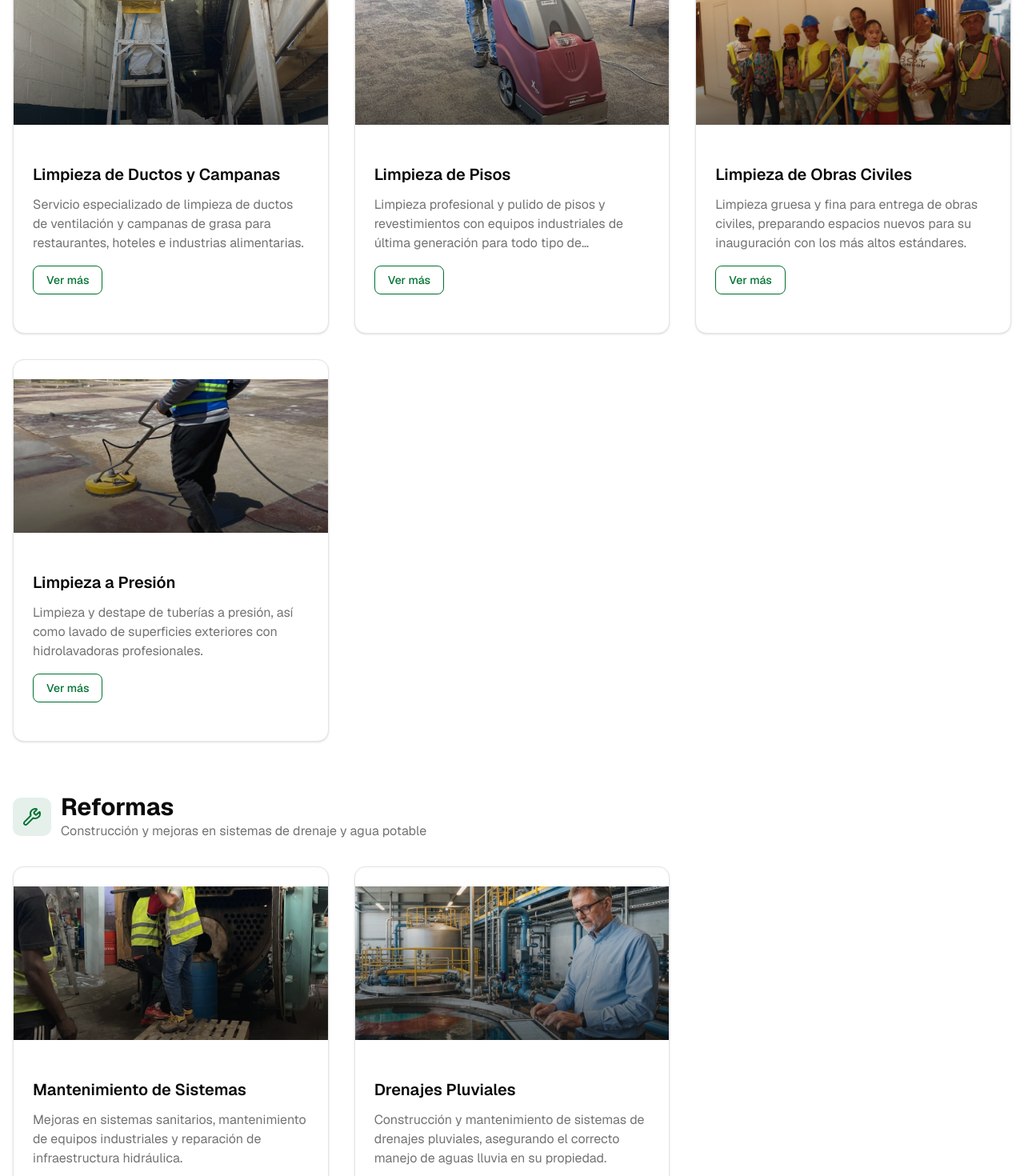
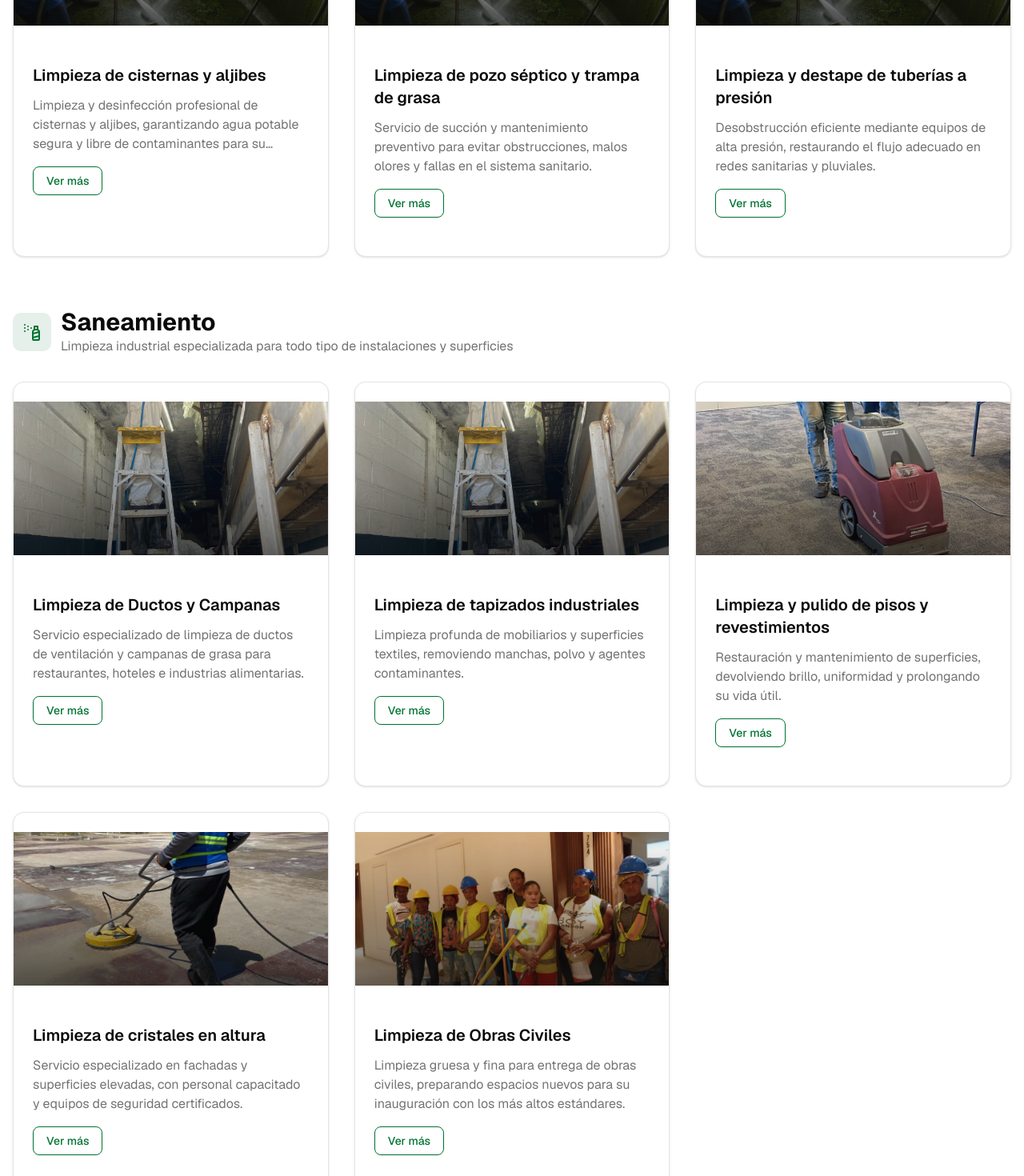
Before and after one commit to Elihan303/zona-limpia, a Next.js app: page /servicios in a window 1280 px wide. Shown: the part 1640-3110 px from the top of the page at 80% size. Built offline with nearby package versions, Linux system fonts and the light colour scheme.

Commit message:
feat: add more services

```diff
--- a/components/ServicesList/index.tsx
+++ b/components/ServicesList/index.tsx
@@ -1,94 +1,5 @@
 import { ServiceItem } from "@/components/ServiceItem";
-import { Droplets, SprayCan, Wrench } from "lucide-react";
-
-const categories = [
-  {
-    id: "agua",
-    title: "Agua",
-    icon: Droplets,
-    description:
-      "Servicios profesionales de perforación, tratamiento y mantenimiento de sistemas de agua",
-  },
-  {
-    id: "saneamiento",
-    title: "Saneamiento",
-    icon: SprayCan,
-    description:
-      "Limpieza industrial especializada para todo tipo de instalaciones y superficies",
-  },
-  {
-    id: "reformas",
-    title: "Reformas",
-    icon: Wrench,
-    description: "Construcción y mejoras en sistemas de drenaje y agua potable",
-  },
-];
-
-const services = [
-  {
-    title: "Perforación de Pozos",
-    description:
-      "Servicio profesional de perforación de pozos de agua y filtrantes, con equipos especializados para garantizar el acceso a agua subterránea de calidad.",
-    image: "/assets/well-drilling-truck.jpg",
-    category: "Agua",
-  },
-  {
-    title: "Tratamiento de Agua",
-    description:
-      "Venta e instalación de equipos de tratamiento de agua, incluyendo sistemas de filtración, purificación y potabilización para uso residencial e industrial.",
-    image: "/assets/water-treatment-system.jpg",
-    category: "Agua",
-  },
-  {
-    title: "Limpieza de Cisternas",
-    description:
-      "Limpieza y desinfección profesional de cisternas y aljibes, garantizando agua potable segura y libre de contaminantes para su consumo.",
-    image: "/assets/water-tank-cleaning-service.jpg",
-    category: "Agua",
-  },
-  {
-    title: "Limpieza de Ductos y Campanas",
-    description:
-      "Servicio especializado de limpieza de ductos de ventilación y campanas de grasa para restaurantes, hoteles e industrias alimentarias.",
-    image: "/assets/duct-cleaning-work.jpg",
-    category: "Saneamiento",
-  },
-  {
-    title: "Limpieza de Pisos",
-    description:
-      "Limpieza profesional y pulido de pisos y revestimientos con equipos industriales de última generación para todo tipo de superficies.",
-    image: "/assets/floor-cleaning-machine.jpg",
-    category: "Saneamiento",
-  },
-  {
-    title: "Limpieza de Obras Civiles",
-    description:
-      "Limpieza gruesa y fina para entrega de obras civiles, preparando espacios nuevos para su inauguración con los más altos estándares.",
-    image: "/assets/cleaning-crew-team.jpg",
-    category: "Saneamiento",
-  },
-  {
-    title: "Limpieza a Presión",
-    description:
-      "Limpieza y destape de tuberías a presión, así como lavado de superficies exteriores con hidrolavadoras profesionales.",
-    image: "/assets/pressure-washing-floor.jpg",
-    category: "Saneamiento",
-  },
-  {
-    title: "Mantenimiento de Sistemas",
-    description:
-      "Mejoras en sistemas sanitarios, mantenimiento de equipos industriales y reparación de infraestructura hidráulica.",
-    image: "/assets/boiler-maintenance.jpg",
-    category: "Reformas",
-  },
-  {
-    title: "Drenajes Pluviales",
-    description:
-      "Construcción y mantenimiento de sistemas de drenajes pluviales, asegurando el correcto manejo de aguas lluvia en su propiedad.",
-    image: "/assets/water-treatment-facility-professional.jpg",
-    category: "Reformas",
-  },
-];
+import { categories, services } from "./items";
 
 export function ServicesList() {
   return (
@@ -96,7 +7,7 @@ export function ServicesList() {
       <div className="container mx-auto px-4">
         {categories.map((category) => {
           const categoryServices = services.filter(
-            (s) => s.category === category.title,
+            (s) => s.category === category.id,
           );
           return (
             <div key={category.id} className="mb-16 last:mb-0">
--- /dev/null
+++ b/components/ServicesList/items.ts
@@ -0,0 +1,135 @@
+import { CategoriesServices } from "@/constants/services";
+import { Droplets, SprayCan, Wrench } from "lucide-react";
+
+export const categories = [
+  {
+    id: CategoriesServices.water,
+    title: "Agua",
+    icon: Droplets,
+    description:
+      "Servicios profesionales de perforación, tratamiento y mantenimiento de sistemas de agua",
+  },
+  {
+    id: CategoriesServices.sanitation,
+    title: "Saneamiento",
+    icon: SprayCan,
+    description:
+      "Limpieza industrial especializada para todo tipo de instalaciones y superficies",
+  },
+  {
+    id: CategoriesServices.reforms,
+    title: "Reformas",
+    icon: Wrench,
+    description: "Construcción y mejoras en sistemas de drenaje y agua potable",
+  },
+];
+
+const WaterServices = [
+  {
+    title: "Perforación de Pozos",
+    description:
+      "Servicio profesional de perforación de pozos de agua y filtrantes, con equipos especializados para garantizar el acceso a agua subterránea de calidad.",
+    image: "/assets/well-drilling-truck.jpg",
+    category: CategoriesServices.water,
+  },
+  {
+    title: "Tratamiento de Agua",
+    description:
+      "Venta e instalación de equipos de tratamiento de agua, incluyendo sistemas de filtración, purificación y potabilización para uso residencial e industrial.",
+    image: "/assets/water-treatment-system.jpg",
+    category: CategoriesServices.water,
+  },
+  {
+    title: "Limpieza de Cisternas",
+    description:
+      "Limpieza y desinfección profesional de cisternas y aljibes, garantizando agua potable segura y libre de contaminantes para su consumo.",
+    image: "/assets/water-tank-cleaning-service.jpg",
+    category: CategoriesServices.water,
+  },
+  {
+    title: "Limpieza de cisternas y aljibes",
+    description:
+      "Limpieza y desinfección profesional de cisternas y aljibes, garantizando agua potable segura y libre de contaminantes para su consumo.",
+    image: "/assets/water-tank-cleaning-service.jpg",
+    category: CategoriesServices.water,
+  },
+  {
+    title: "Limpieza de pozo séptico y trampa de grasa",
+    description:
+      "Servicio de succión y mantenimiento preventivo para evitar obstrucciones, malos olores y fallas en el sistema sanitario.",
+    image: "/assets/water-tank-cleaning-service.jpg",
+    category: CategoriesServices.water,
+  },
+  {
+    title: "Limpieza y destape de tuberías a presión",
+    description:
+      "Desobstrucción eficiente mediante equipos de alta presión, restaurando el flujo adecuado en redes sanitarias y pluviales.",
+    image: "/assets/water-tank-cleaning-service.jpg",
+    category: CategoriesServices.water,
+  },
+];
+const SanitationServices = [
+  {
+    title: "Limpieza de Ductos y Campanas",
+    description:
+      "Servicio especializado de limpieza de ductos de ventilación y campanas de grasa para restaurantes, hoteles e industrias alimentarias.",
+    image: "/assets/duct-cleaning-work.jpg",
+    category: CategoriesServices.sanitation,
+  },
+  {
+    title: "Limpieza de tapizados industriales",
+    description:
+      "Limpieza profunda de mobiliarios y superficies textiles, removiendo manchas, polvo y agentes contaminantes.",
+    image: "/assets/duct-cleaning-work.jpg",
+    category: CategoriesServices.sanitation,
+  },
+  {
+    title: "Limpieza y pulido de pisos y revestimientos",
+    description:
+      "Restauración y mantenimiento de superficies, devolviendo brillo, uniformidad y prolongando su vida útil.",
+    image: "/assets/floor-cleaning-machine.jpg",
+    category: CategoriesServices.sanitation,
+  },
+  {
+    title: "Limpieza de cristales en altura",
+    description:
+      "Servicio especializado en fachadas y superficies elevadas, con personal capacitado y equipos de seguridad certificados.",
+    image: "/assets/pressure-washing-floor.jpg",
+    category: CategoriesServices.sanitation,
+  },
+  {
+    title: "Limpieza de Obras Civiles",
+    description:
+      "Limpieza gruesa y fina para entrega de obras civiles, preparando espacios nuevos para su inauguración con los más altos estándares.",
+    image: "/assets/cleaning-crew-team.jpg",
+    category: CategoriesServices.sanitation,
+  },
+];
+const ReformsServices = [
+  {
+    title: "Drenajes Pluviales",
+    description:
+      "Construcción y mantenimiento de sistemas de drenajes pluviales, asegurando el correcto manejo de aguas lluvia en su propiedad.",
+    image: "/assets/water-treatment-facility-professional.jpg",
+    category: CategoriesServices.reforms,
+  },
+  {
+    title: "Remodelación de sistema de agua potable",
+    description:
+      "Optimización y renovación de redes de agua potable, mejorando eficiencia, presión y calidad del suministro.",
+    image: "/assets/boiler-maintenance.jpg",
+    category: CategoriesServices.reforms,
+  },
+  {
+    title: "Mejoras en sistemas sanitarios",
+    description:
+      "Adecuación y modernización de sistemas sanitarios para garantizar funcionalidad, cumplimiento normativo y durabilidad.",
+    image: "/assets/boiler-maintenance.jpg",
+    category: CategoriesServices.reforms,
+  },
+];
+export const services = [
+  ...WaterServices,
+  ...SanitationServices,
+  ...ReformsServices,
+];
--- /dev/null
+++ b/constants/services/index.ts
@@ -0,0 +1,5 @@
+export enum CategoriesServices {
+  water = "water",
+  sanitation = "sanitation",
+  reforms = "reforms",
+}
```
